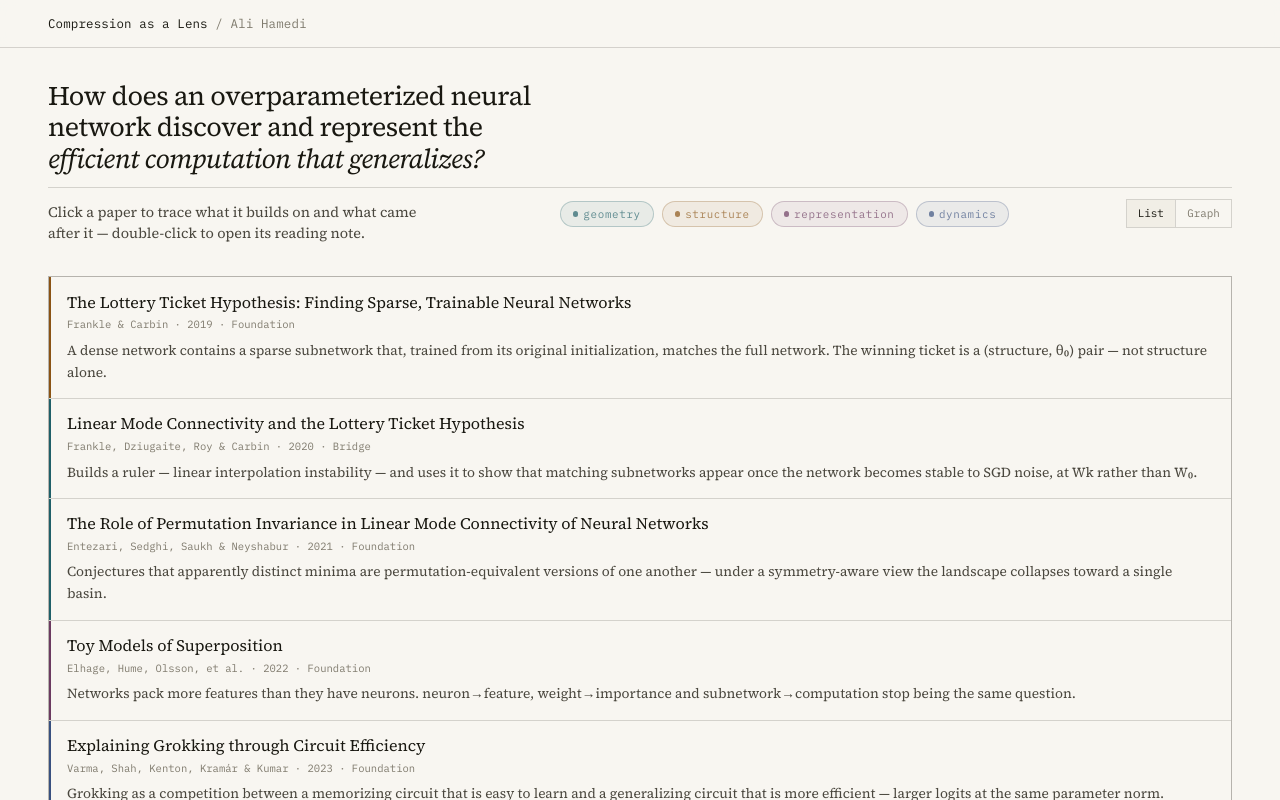
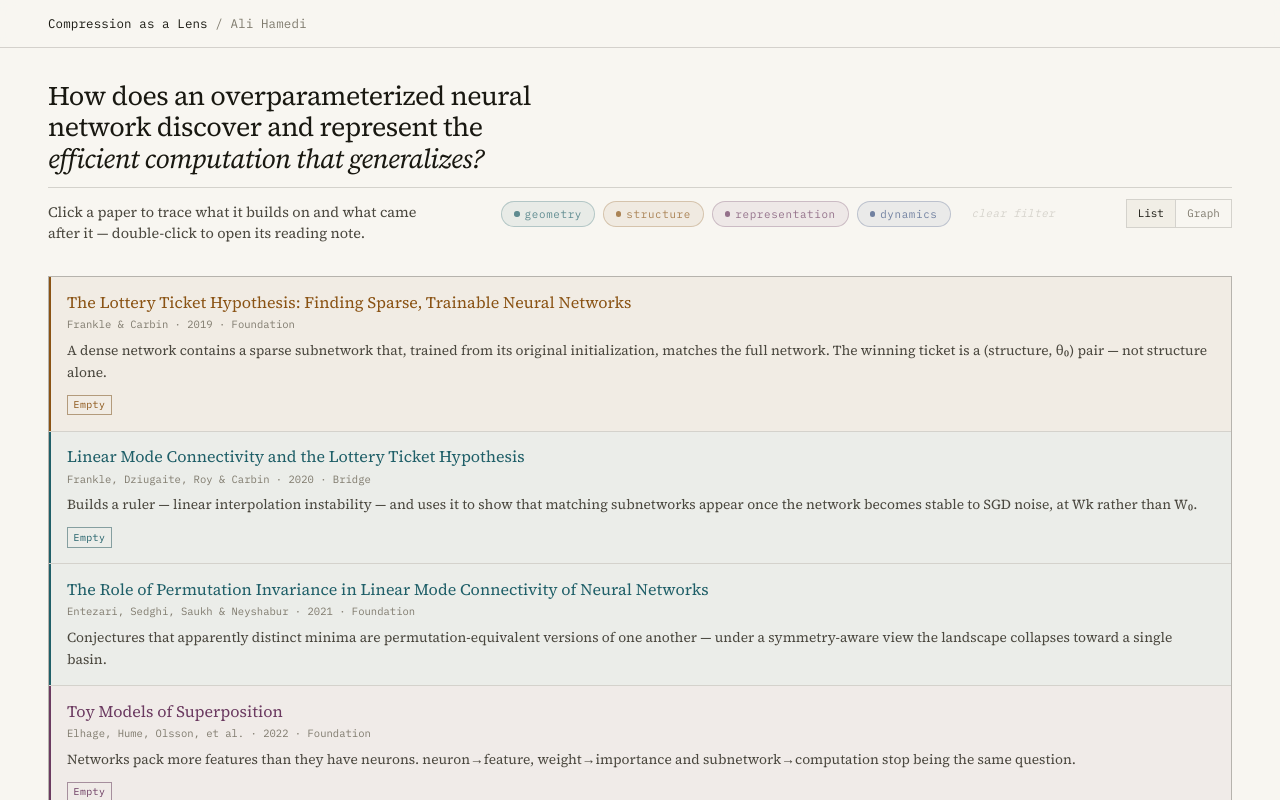
Before and after one commit to ali-hamedi/model-optimization, a React (Vite) app: page / in a window 1280 px wide. Shown: the top 800 px of the page. Built offline with nearby package versions, Linux system fonts and the light colour scheme.

Commit message:
minor refinements

```diff
--- a/src/components/map/MapCard.tsx
+++ b/src/components/map/MapCard.tsx
@@ -47,6 +47,7 @@ export default function MapCard({
         {paper.venue ? ` · ${paper.venue}` : ''}
       </div>
       <p className="card__summary">{paper.summary}</p>
+      {paper.empty && <span className="card__empty">Empty</span>}
       <Link className="card__open" to={`/papers/${paper.id}`}>
         Open reading note →
       </Link>
--- a/src/data/papers.ts
+++ b/src/data/papers.ts
@@ -21,6 +21,7 @@ export const PAPERS: Paper[] = [
     trenchRelation:
       'The first paper of the trench: it makes "where is the computation?" an empirical question, and smuggles in a geometry claim it never says out loud.',
     note: 'lth',
+    empty: true,
   },
   {
     id: 'lmc',
@@ -37,6 +38,7 @@ export const PAPERS: Paper[] = [
     trenchRelation:
       'Turns the ticket story into a landscape story: the question moves from where the ticket is to when the trajectory settles.',
     note: 'lmc',
+    empty: true,
   },
   {
     id: 'permutation-invariance',
@@ -69,6 +71,7 @@ export const PAPERS: Paper[] = [
     trenchRelation:
       'Removes the assumption every structure-lens result quietly relies on: that what a parameter weighs tells you what it does.',
     note: 'superposition',
+    empty: true,
     provisional: true,
   },
   {
@@ -101,6 +104,7 @@ export const PAPERS: Paper[] = [
     trenchRelation:
       'Changed the holiness of LTH. If a random ticket wins, the specialness was never in the individual weights.',
     note: 'random-tickets',
+    empty: true,
   },
   {
     id: 'rewinding-vs-finetuning',
--- a/src/data/types.ts
+++ b/src/data/types.ts
@@ -43,6 +43,8 @@ export interface Paper {
   note: string;
   /** True when the reading note is still a stub. */
   provisional?: boolean;
+  /** True when the public note intentionally contains only "Empty". */
+  empty?: boolean;
 }
 
 export type RelationType =
--- a/src/routes/MapView.tsx
+++ b/src/routes/MapView.tsx
@@ -150,11 +150,14 @@ export default function MapView() {
               {l.title.replace(/^Optimization /, '').replace(/ & Circuits| & Emergence/, '')}
             </button>
           ))}
-          {lens && (
-            <button type="button" className="lensfilter lensfilter--clear" onClick={() => setParam('lens', null)}>
-              clear
-            </button>
-          )}
+          <button
+            type="button"
+            className="lensfilter lensfilter--clear"
+            onClick={() => setParam('lens', null)}
+            disabled={!lens}
+          >
+            clear filter
+          </button>
         </nav>
         <div className="map__tabs" role="tablist" aria-label="Map view">
           <button
@@ -261,6 +264,7 @@ export default function MapView() {
               {p.authors} · {p.year} · {ROLE_LABEL[p.roles[0]]}
             </span>
             <span className="listrow__summary">{p.summary}</span>
+            {p.empty && <span className="listrow__empty">Empty</span>}
           </Link>
         ))}
       </div>}
--- a/src/styles/map.css
+++ b/src/styles/map.css
@@ -131,6 +131,10 @@
 }
 .lensfilter--clear:hover {
   opacity: 1;
+}
+.lensfilter--clear:disabled {
+  cursor: default;
+  opacity: 0.28;
 }
 
 /* ---- stage ----------------------------------------------------------- */
@@ -408,6 +412,17 @@
   line-height: 1.55;
   color: var(--ink-2);
 }
+.card__empty,
+.listrow__empty {
+  display: inline-block;
+  margin-top: 0.7rem;
+  padding: 0.08rem 0.35rem;
+  border: 1px solid color-mix(in srgb, currentColor 40%, var(--rule));
+  color: currentColor;
+  font-family: var(--mono);
+  font-size: 0.62rem;
+  letter-spacing: 0.04em;
+}
 .card__open {
   display: inline-block;
   margin-top: 0.85rem;
@@ -470,14 +485,15 @@
 }
 .listrow {
   display: block;
-  background: var(--paper);
+  background: color-mix(in srgb, currentColor 6%, var(--paper));
   padding: 0.9rem 1rem;
   text-decoration: none;
   border-left: 2px solid currentColor;
 }
-.listrow__title { display: block; color: var(--ink); font-size: 1rem; line-height: 1.3; }
+.listrow__title { display: block; color: currentColor; font-size: 1rem; line-height: 1.3; }
 .listrow__meta { display: block; margin-top: 0.25rem; font-family: var(--mono); font-size: 0.66rem; color: var(--ink-3); }
 .listrow__summary { display: block; margin-top: 0.4rem; font-size: 0.86rem; color: var(--ink-2); }
+.listrow:hover { background: color-mix(in srgb, currentColor 12%, var(--paper)); }
 .listrow.is-dim { display: none; }
 
 @media (max-width: 900px) {
```
